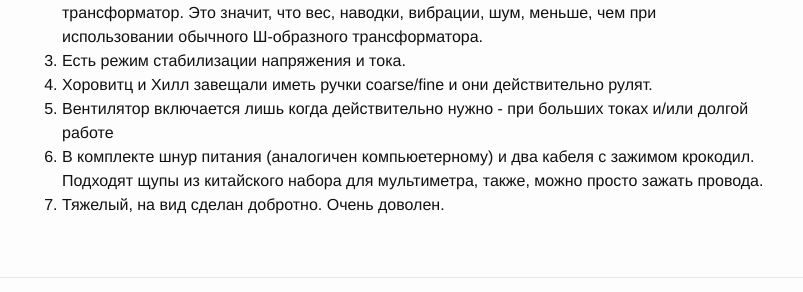
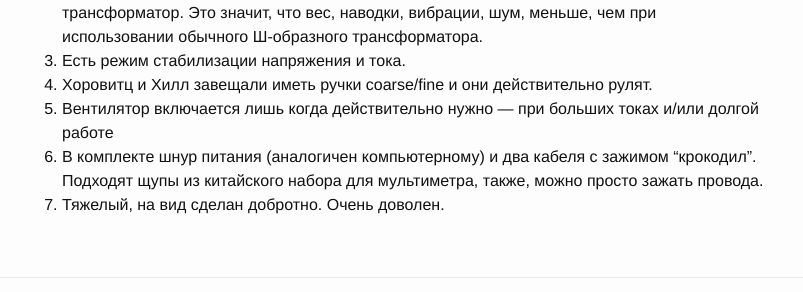
Before and after one commit to eugene-nikolaev/evgeniynickolaev.github.io, a Jekyll site: the page built from _posts/2018-01-29-qje-3500h-power-supply.markdown, in a window 1280 px wide and 900 px high, scrolled down 3651 px. Shown: the part 487-779 px from the top of the window, without its empty margins (238-1041 px from the left). Built offline with Jekyll 4.4.1, drawn with Linux system fonts in a browser that asks for light colours; comment, search, counter and statistics services are not loaded.

Commit message:
Fix minor typos

```diff
--- a/_posts/2018-01-29-qje-3500h-power-supply.markdown
+++ b/_posts/2018-01-29-qje-3500h-power-supply.markdown
@@ -16,19 +16,19 @@
 
 Фото спереди:
 
-![Источник питания - вид спереди](/assets/2018/01/29/01-psu-front.jpg)
+![Источник питания — вид спереди](/assets/2018/01/29/01-psu-front.jpg)
 
 Фото сбоку:
 
-![Источник питания - вид сбоку](/assets/2018/01/29/02-psu-side.jpg)
+![Источник питания — вид сбоку](/assets/2018/01/29/02-psu-side.jpg)
 
 Фото сзади:
 
-![Источник питания - вид сзади](/assets/2018/01/29/03-psu-back.jpg)
+![Источник питания — вид сзади](/assets/2018/01/29/03-psu-back.jpg)
 
 Фото экрана:
 
-![Источник питания - фото экрана](/assets/2018/01/29/04-psu-lcd.jpg)
+![Источник питания — фото экрана](/assets/2018/01/29/04-psu-lcd.jpg)
 
 
 Описание с сайта:
@@ -53,6 +53,6 @@
 2. Через вентиляционные отверстия действительно проглядывает тороидальный трансформатор. Это значит, что вес, наводки, вибрации, шум, меньше, чем при использовании обычного Ш-образного трансформатора.
 3. Есть режим стабилизации напряжения и тока.
 4. Хоровитц и Хилл завещали иметь ручки coarse/fine и они действительно рулят.
-5. Вентилятор включается лишь когда действительно нужно - при больших токах и/или долгой работе
-6. В комплекте шнур питания (аналогичен компьюетерному) и два кабеля с зажимом крокодил. Подходят щупы из китайского набора для мультиметра, также, можно просто зажать провода.
+5. Вентилятор включается лишь когда действительно нужно — при больших токах и/или долгой работе
+6. В комплекте шнур питания (аналогичен компьютерному) и два кабеля с зажимом "крокодил". Подходят щупы из китайского набора для мультиметра, также, можно просто зажать провода.
 7. Тяжелый, на вид сделан добротно. Очень доволен.
```
